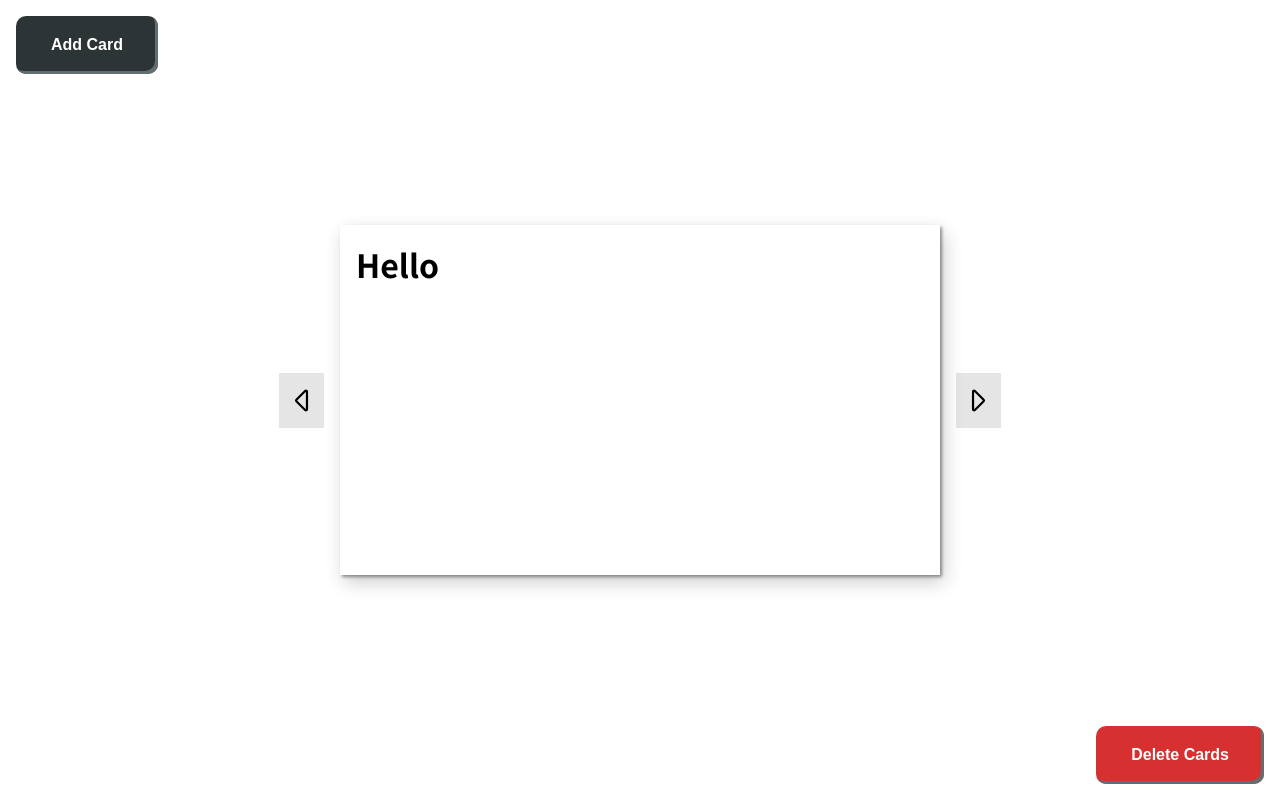
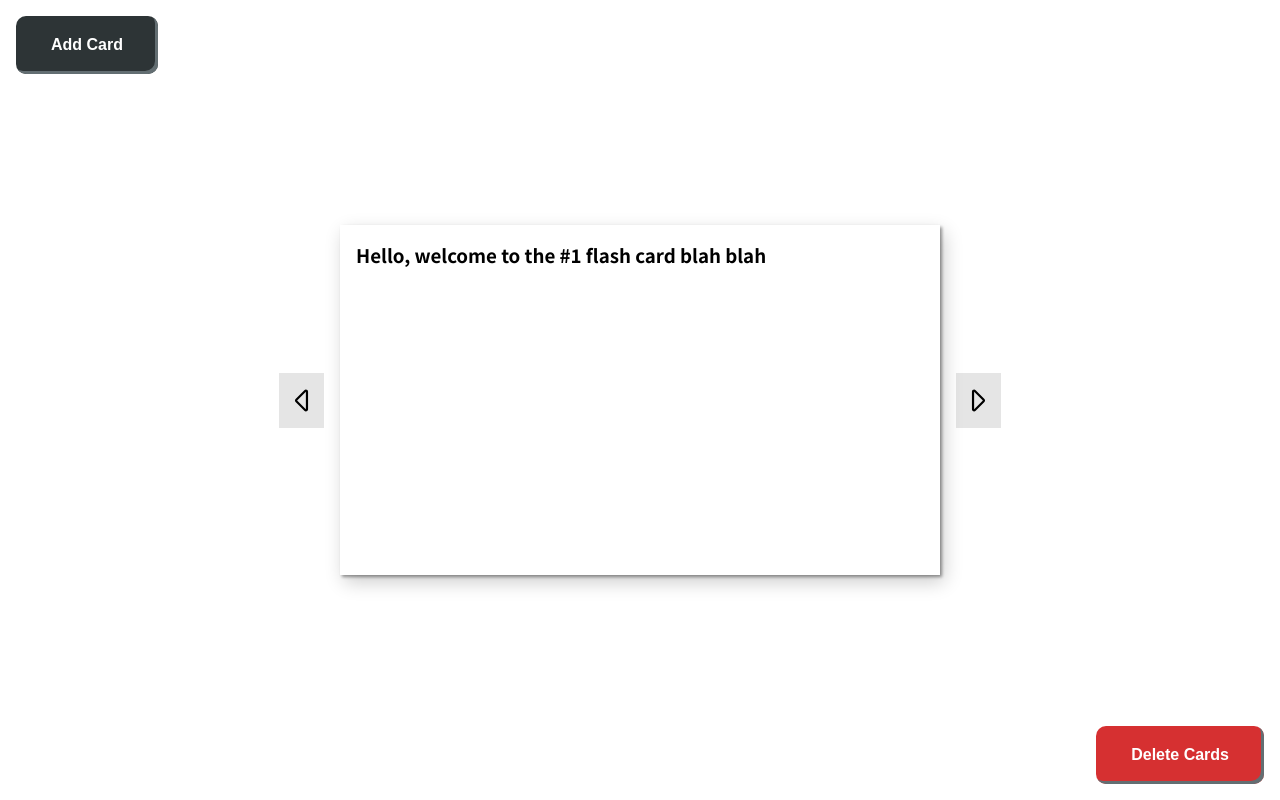
Before and after one commit to jessieleigh30/flash_card2, a plain HTML site: page index.html in a window 1280 px wide. Drawn offline with Linux system fonts and the light colour scheme.

Commit message:
modify html

```diff
--- a/index.html
+++ b/index.html
@@ -28,11 +28,11 @@
         </div>
         <div class="inner-card-container">
             <div class = "card">
-                    <div class="card-face card-face-front">
-                        <h1>Hello</h1>
+                <div class="card-face card-face-front">
+                    <h3>Hello, welcome to the #1 flash card blah blah</h3>
                 </div>
                 <div class="card-face card-face-back">
-                    <h1>From the back.</h1>
+                    <h3>Hey! You found me. Now make your own!</h3>
                 </div>
             </div>
         </div>
```
